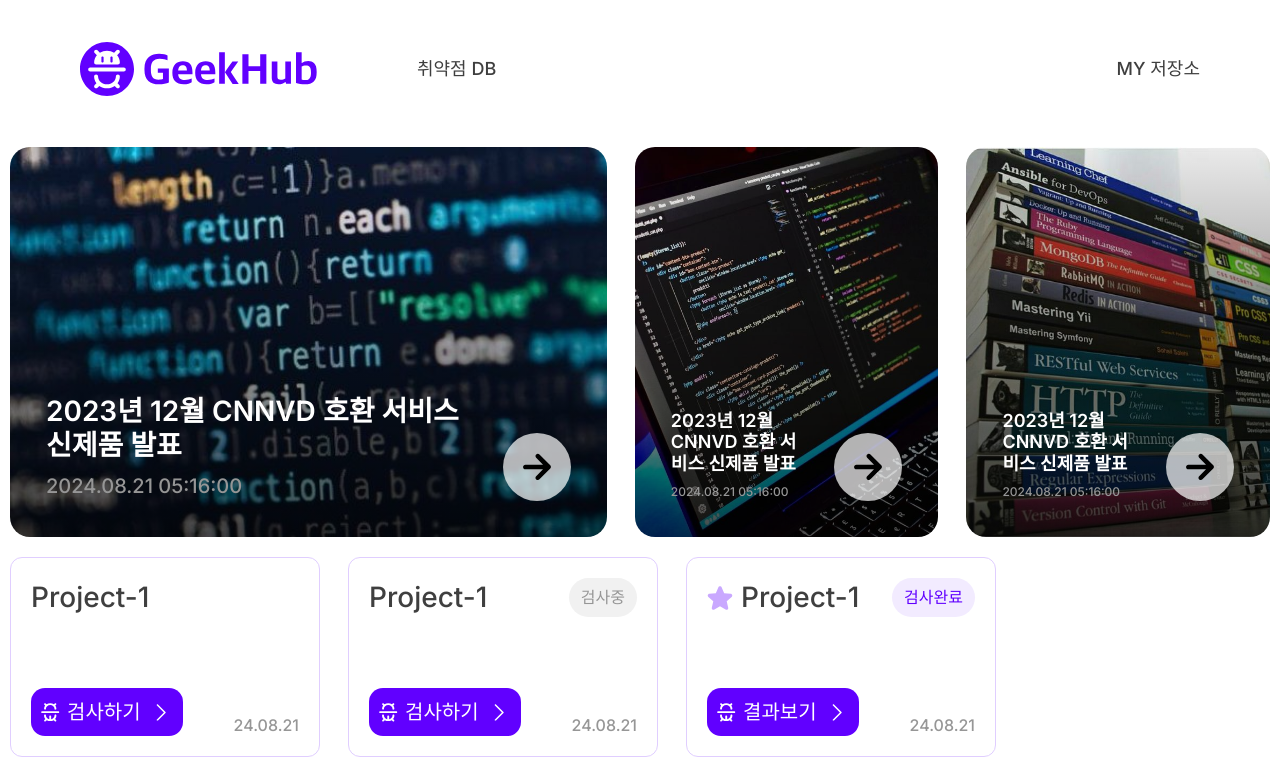
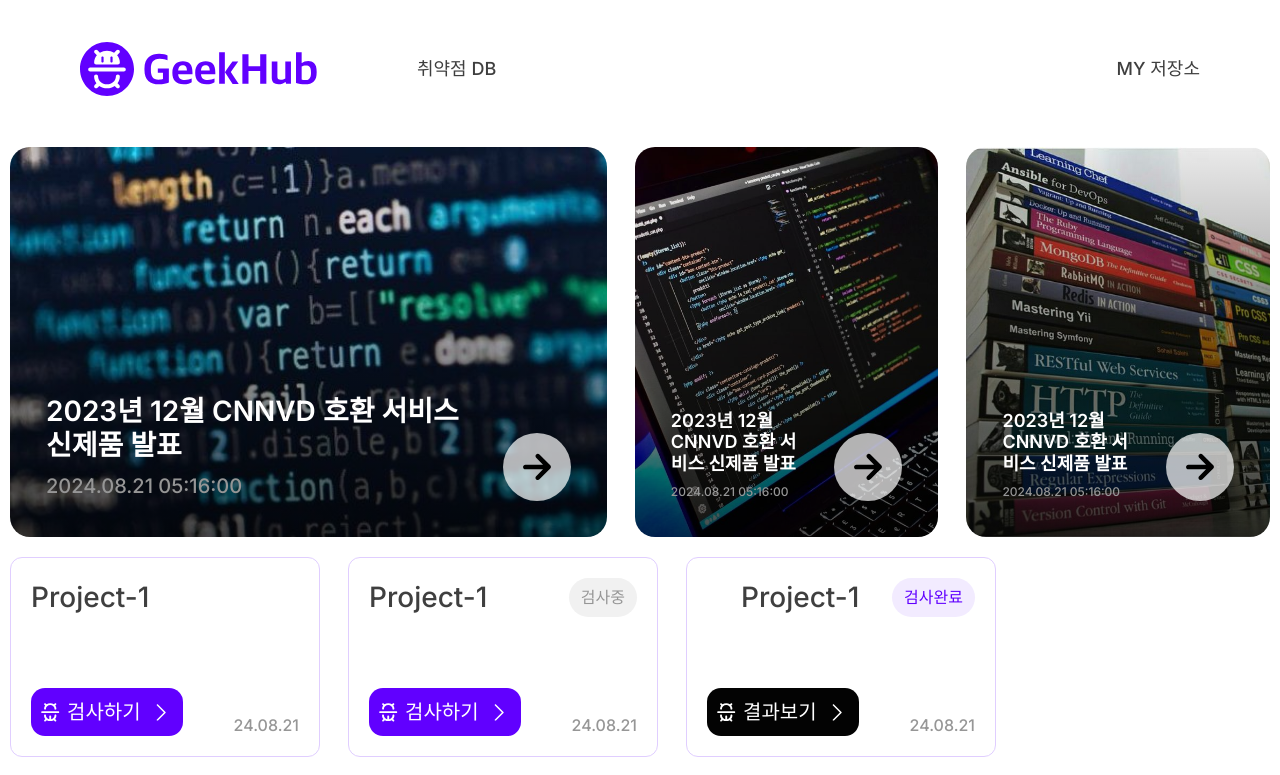
Before and after one commit to sockki/flawDetector, a Next.js app: page /min in a window 1280 px wide. Shown: the top 775 px of the page. Built offline with nearby package versions, Linux system fonts and the light colour scheme.

Commit message:
Fix: DetectFileCard 북마크 아이콘 hover 시 색깔 수정, 및 결과보기 버튼 색깔  수정

```diff
--- a/public/index.ts
+++ b/public/index.ts
@@ -17,5 +17,4 @@ export { default as ShareIcon } from "./icons/sharingIcon.svg"
 export { default as SpacSpaceLogoIcon } from "./icons/spacSpaceLogo.svg"
 export { default as DetectFileCardBugIcon} from "./icons/detectFileCardBug.svg"
 export { default as DetectFileCardArrowIcon} from "./icons/detectFileCardArrow.svg"
-export { default as DetectFileCardBookStar} from "./icons/detectFileCardStar.svg"
-export { default as DetectFileCardColorStar} from "./icons/detectFileCardColorStar.svg"
+export { default as DetectFileCardStar} from "./icons/detectFileCardStar.svg"
--- a/src/components/LibraryCard/DetectFileCard.tsx
+++ b/src/components/LibraryCard/DetectFileCard.tsx
@@ -1,11 +1,6 @@
 'use client';
 
-import {
-  DetectFileCardArrowIcon,
-  DetectFileCardBookStar,
-  DetectFileCardBugIcon,
-  DetectFileCardColorStar,
-} from '@/public/index';
+import { DetectFileCardArrowIcon, DetectFileCardBugIcon, DetectFileCardStar } from '@/public/index';
 import { format } from 'date-fns';
 import { useState } from 'react';
 import { twMerge } from 'tailwind-merge';
@@ -38,6 +33,11 @@ export default function DetectFileCard({ title, label, date, isBookmarked }: Det
     else return '검사하기';
   };
 
+  const buttonStyle = (labelData: DetectFileLabelType) => {
+    if (labelData === 'done') return 'bg-neutral-100';
+    else return 'bg-primary-500';
+  };
+
   const onClickBookmark = () => {
     setIsBookmark(prev => !prev);
   };
@@ -46,7 +46,7 @@ export default function DetectFileCard({ title, label, date, isBookmarked }: Det
     <div className="group relative flex h-[20rem] w-[31rem] cursor-pointer flex-col justify-between rounded-[1.2rem] border-[0.1rem] border-primary-100 p-[2rem]">
       <div className="flex justify-between">
         <div className="flex h-[3.9rem] items-center gap-[0.8rem]">
-          {isBookmark && <DetectFileCardColorStar />}
+          {isBookmark && <DetectFileCardStar className="fill-primary-200" />}
           <span className="text-[2.8rem] font-medium leading-[3.9rem] text-gray-black">
             {title}
           </span>
@@ -64,7 +64,10 @@ export default function DetectFileCard({ title, label, date, isBookmarked }: Det
       <div className="flex items-end justify-between">
         <button
           type="button"
-          className="flex items-center gap-[0.7rem] rounded-[1.4rem] bg-primary-500 p-[1rem]"
+          className={twMerge(
+            'flex items-center gap-[0.7rem] rounded-[1.4rem] p-[1rem]',
+            buttonStyle(label),
+          )}
         >
           <DetectFileCardBugIcon />
           <span className="text-[2rem] font-regular leading-[2.8rem] text-white">
@@ -77,13 +80,14 @@ export default function DetectFileCard({ title, label, date, isBookmarked }: Det
         </span>
         <div
           onClick={onClickBookmark}
-          className="hidden h-[4.8rem] w-[4.8rem] items-center justify-center rounded-[1.2rem] border-[0.2rem] border-purple-200 hover:bg-primary-50 group-hover:flex"
+          className="hidden h-[4.8rem] w-[4.8rem] items-center justify-center rounded-[1.2rem] border-[0.2rem] border-primary-200 group-hover:flex"
         >
-          {isBookmark ? (
-            <DetectFileCardColorStar className="mt-[0.1rem] h-[2.8rem] w-[2.8rem]" />
-          ) : (
-            <DetectFileCardBookStar className="z-10" />
-          )}
+          <DetectFileCardStar
+            className={twMerge(
+              'ml-[0.15rem] mt-[0.15rem] h-[2.8rem] w-[2.8rem] stroke-primary-200 stroke-1',
+              isBookmark ? 'fill-primary-200 hover:fill-none' : 'hover:fill-primary-200',
+            )}
+          />
         </div>
       </div>
     </div>
```
Also changed, not shown: public/icons/detectFileCardColorStar.svg (deleted), public/icons/detectFileCardStar.svg.
